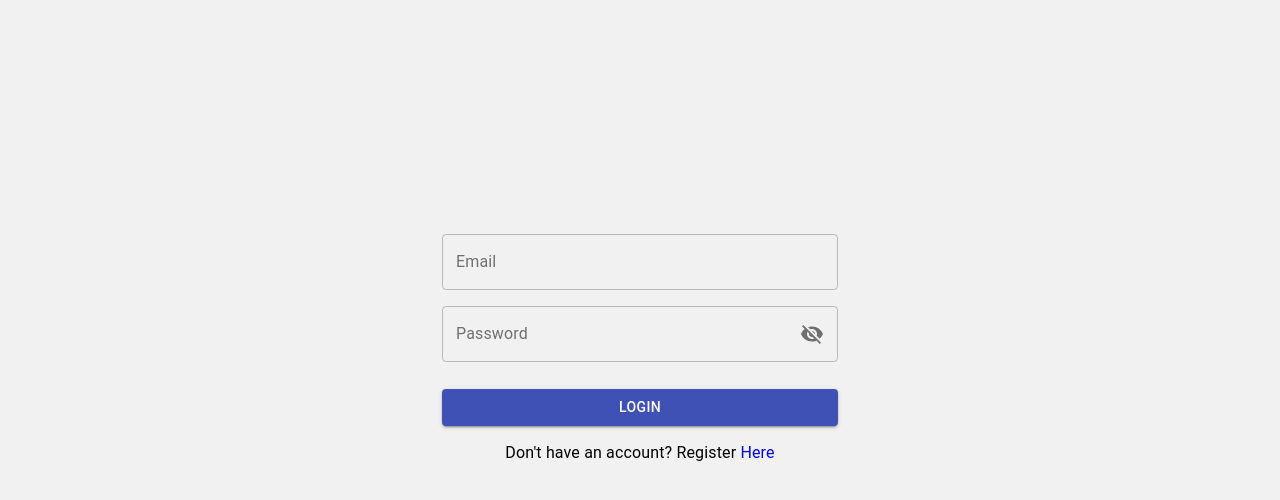
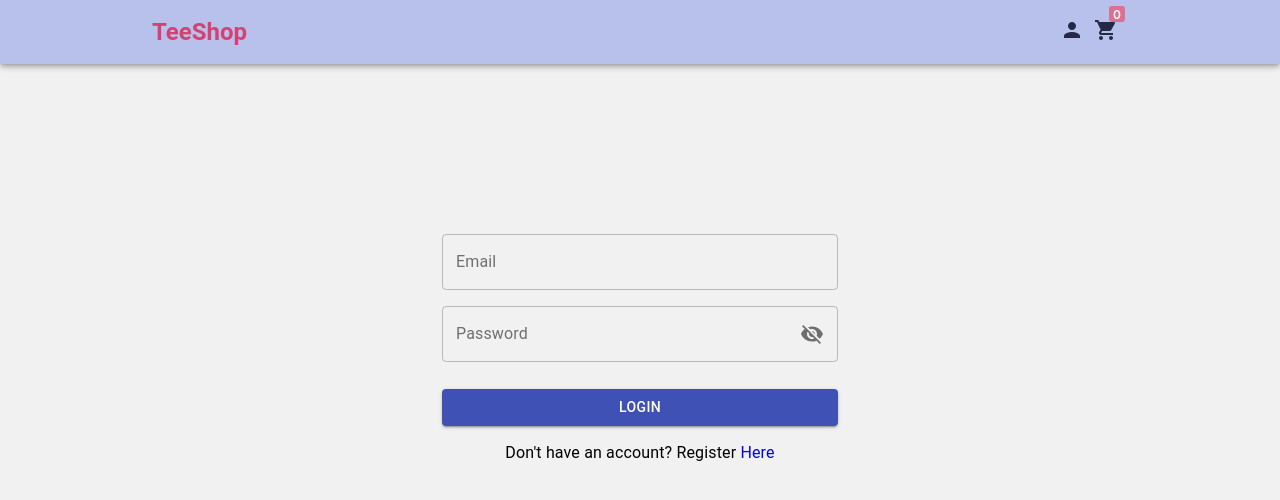
Before and after one commit to monalizadsg/my-store, a React (Create React App) app: page /login in a window 1280 px wide. Shown: the top 500 px of the page. Built offline with nearby package versions, Linux system fonts and the light colour scheme; no server answers.

Commit message:
Add Header to Login/Signup and render only search bar in products page

```diff
--- a/src/components/Header.js
+++ b/src/components/Header.js
@@ -52,9 +52,14 @@ const Header = (props) => {
               TeeShop
             </Link>
           </Typography>
-          <div className='searh-bar'>
-            <SearchBar onChange={(event) => props.onChangeSearchInput(event)} />
-          </div>
+          {props.renderSearch && (
+            <div className='searh-bar'>
+              <SearchBar
+                onChange={(event) => props.onChangeSearchInput(event)}
+              />
+            </div>
+          )}
+
           {!user && (
             <List
               component='nav'
--- a/src/components/Login.js
+++ b/src/components/Login.js
@@ -6,6 +6,7 @@ import { auth } from "../config/Config";
 import { Link } from "react-router-dom";
 import { useHistory } from "react-router-dom";
 import TextInputWithIcon from "./TextInputWithIcon";
+import Header from "../components/Header";
 
 const useStyles = makeStyles((theme) => ({
   pageDisplay: {
@@ -93,6 +94,7 @@ const Login = () => {
 
   return (
     <div className={`login-wrapper ${classes.pageDisplay}`}>
+      <Header />
       <Container className={classes.container} maxWidth='xs'>
         <form onSubmit={handleSubmit} onKeyDown={handleOnkeyDown}>
           <Grid container spacing={3}>
--- a/src/components/Products.js
+++ b/src/components/Products.js
@@ -81,7 +81,7 @@ const Products = () => {
 
   return (
     <>
-      <Header onChangeSearchInput={onChangeSearchInput} />
+      <Header onChangeSearchInput={onChangeSearchInput} renderSearch={true} />
       <div className='products-wrapper'>
         {products.length !== 0 && (
           <Typography variant='h5'>Products</Typography>
--- a/src/components/Signup.js
+++ b/src/components/Signup.js
@@ -5,6 +5,7 @@ import TextInput from "../components/TextInput";
 import { auth, db } from "../config/Config";
 import { makeStyles } from "@material-ui/core/styles";
 import TextInputWithIcon from "./TextInputWithIcon";
+import Header from "../components/Header";
 
 const useStyles = makeStyles((theme) => ({
   pageDisplay: {
@@ -151,6 +152,7 @@ const Signup = (props) => {
   return (
     <>
       <div className={classes.pageDisplay}>
+        <Header />
         <Container className={classes.container} maxWidth='xs'>
           <Grid item xs={12}>
             <Typography variant='h5'>Create your account</Typography>
```
